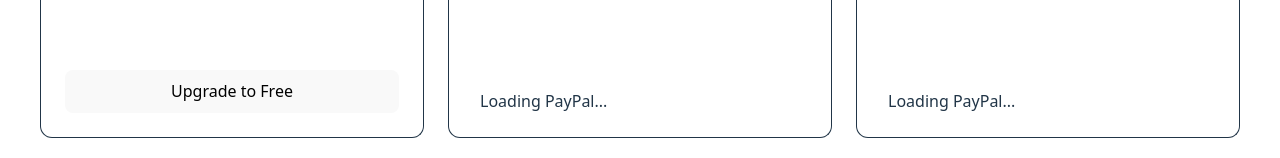
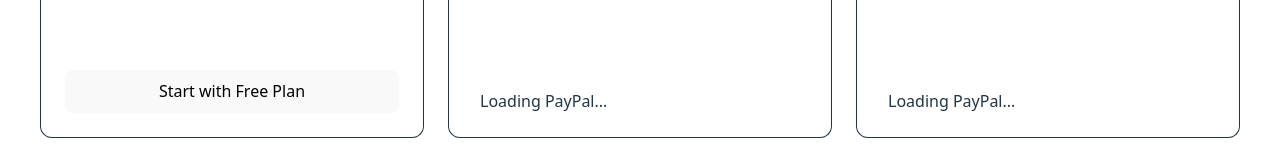
Before and after one commit to LUCHER4321/CPT-Frontend, a React (Vite) app: page /pricing in a window 1280 px wide. Shown: the part 639-797 px from the top of the page. Built offline with nearby package versions, Linux system fonts and the light colour scheme; no server answers.

Commit message:
Update PlansGrid.tsx

```diff
--- a/src/components/pricing/PlansGrid.tsx
+++ b/src/components/pricing/PlansGrid.tsx
@@ -1,5 +1,5 @@
 import { plans } from "../../data/prices";
-import type { Plan } from "../../enums";
+import { Billing, type Plan } from "../../enums";
 import type { UserResponse } from "../../types";
 import { nullableInput } from "../../utils/nullableInput";
 import { PlanCard } from "./PlanCard";
@@ -29,7 +29,15 @@ export const PlansGrid = ({
                 monthly={monthly}
                 key={index}
             >
-                {!Number.isNaN(nullableInput(p, p1 => plans.get(p1))?.month) ? user ? user.plan === p ? "Your current plan" : `${index > [...plans.keys()].indexOf(user.plan) ? "Up" : "Down"}grade to ${plans.get(p)?.name}` : `Start with ${plans.get(p)?.name} Plan` : "Contact Us"}
+                {(() => {
+                    if(Number.isNaN(nullableInput(p, p1 => plans.get(p1))?.month)) return "Contact Us";
+                    if(!user?.id) return `Start with ${plans.get(p)?.name} Plan`;
+                    if(user.plan === p) {
+                        if((user.billing === Billing.MONTHLY) === monthly) return "Your current plan";
+                        return `Switch to ${monthly ? Billing.MONTHLY : Billing.ANNUAL} billing`;
+                    }
+                    return `${index > [...plans.keys()].indexOf(user.plan) ? "Up" : "Down"}grade to ${plans.get(p)?.name}`;
+                })()}
             </PlanCard>)}
         </div>
     )
```
